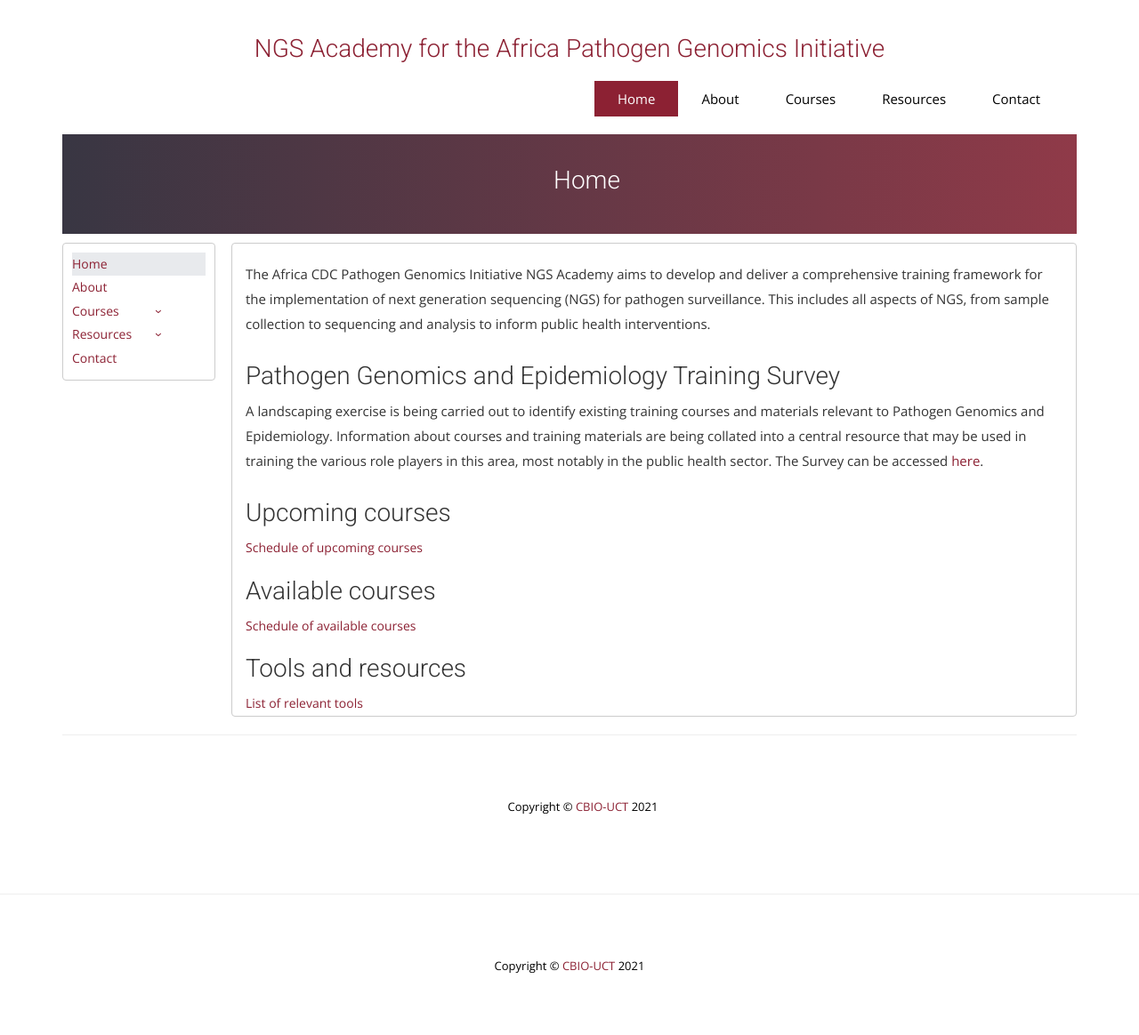
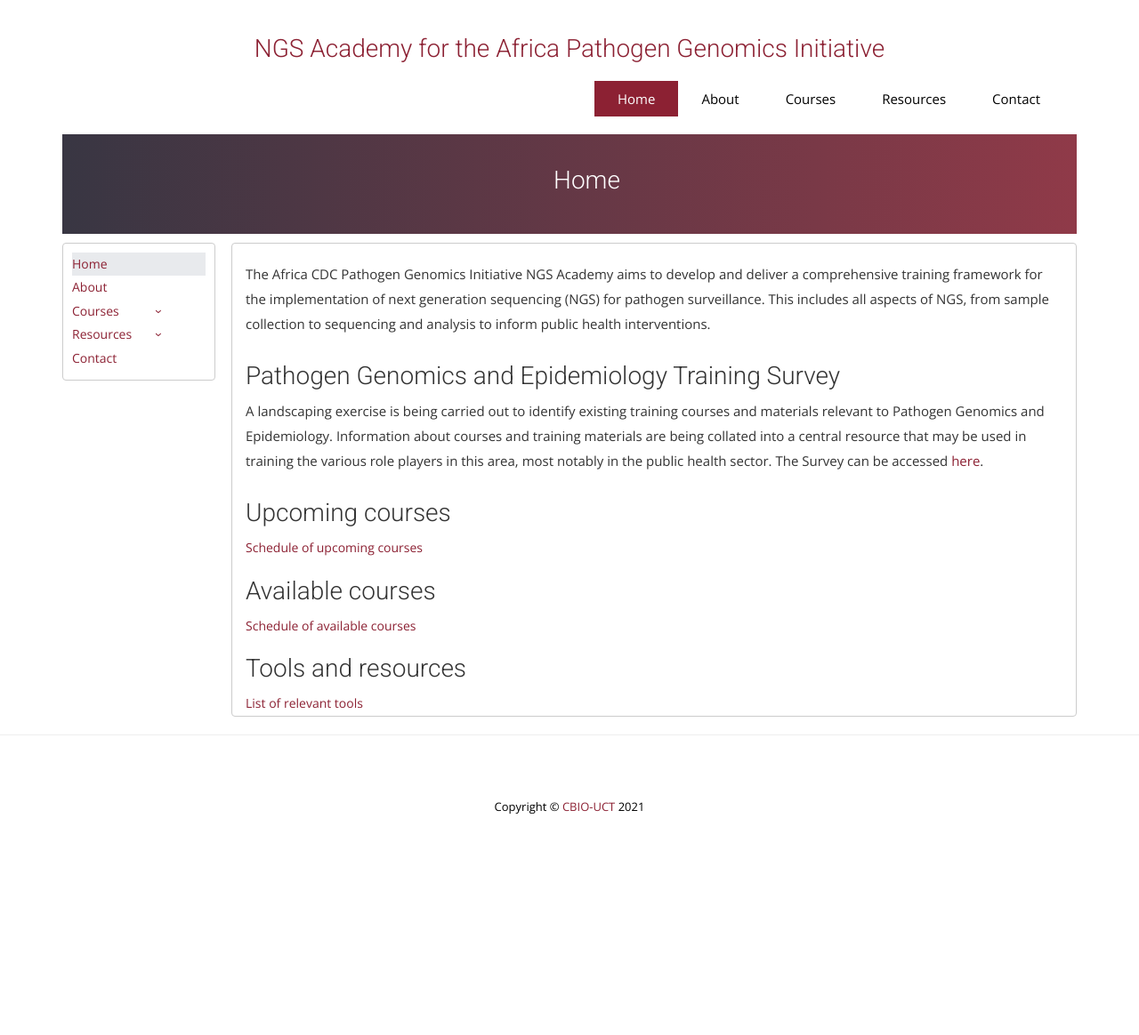
Before and after one commit to pmaturure3/ngs-academy, a Jekyll site: the page built from index.html, in a window 1280 px wide. Shown: the whole page at 89% size. Built offline with Jekyll 4.4.1, drawn with Linux system fonts in a browser that asks for light colours; nearby versions of some CDN libraries; some web fonts are replaced; comment, search, counter and statistics services are not loaded; after the commit the page ends 985 px from its top, so only the background shows below that.

Commit message:
removed footer appearin twice

```diff
--- a/_layouts/default.html
+++ b/_layouts/default.html
@@ -190,15 +190,6 @@
 
 
         </div>
-        <hr>
-        <footer>
-            <div class="container">
-                <div class="row">
-                    <p class="text-dark">Copyright &copy; <a href="http://www.cbio.uct.ac.za/">CBIO-UCT</a>
-                        {{ 'now' | date: "%Y" }}</p>
-                </div>
-            </div>
-        </footer>
 
     </div>
 </body>
```
